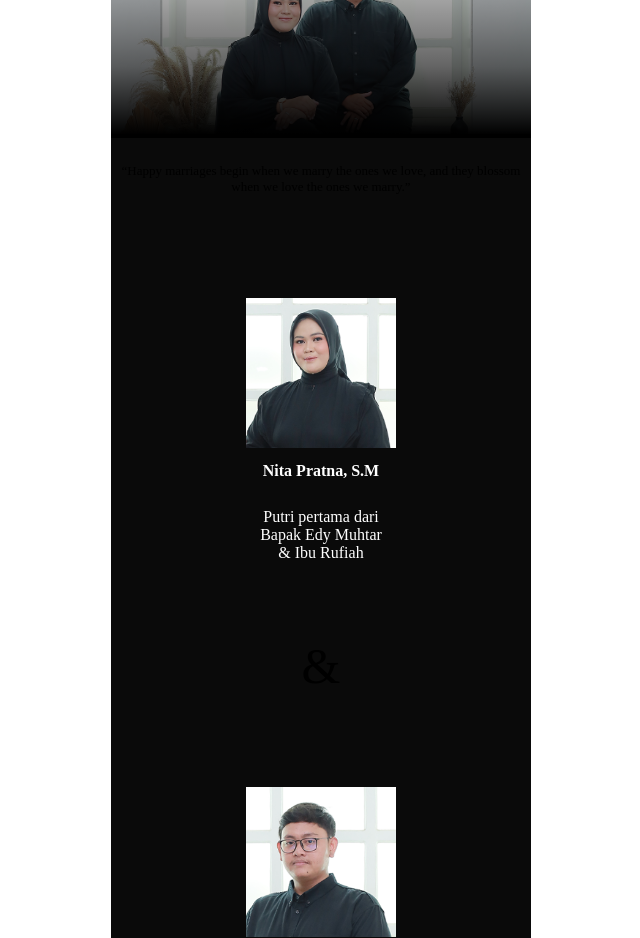
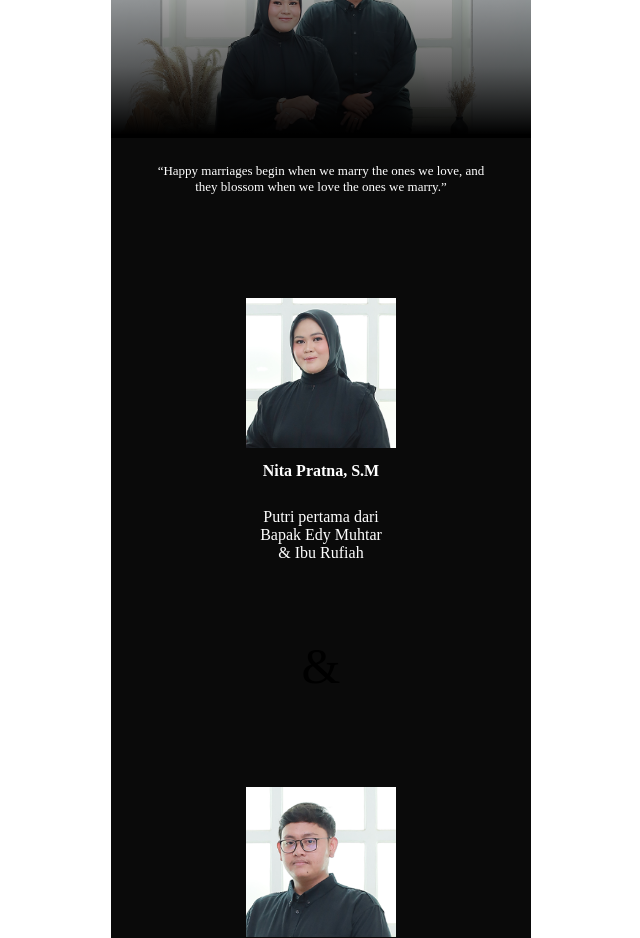
Before and after one commit to renaldi03/Nita-Renaldi, a Next.js app: page / in a window 1280 px wide. Shown: the part 1000-1938 px from the top of the page, without its empty margins (319-959 px from the left). Built offline with nearby package versions, Linux system fonts and the light colour scheme.

Commit message:
update text

```diff
--- a/components/Text1/index.tsx
+++ b/components/Text1/index.tsx
@@ -2,8 +2,8 @@ export default function Text1() {
   return (
     <div className="text-marriage">
       <p>
-        “Happy marriages begin when we marry the ones we love, and they blossom
-        when we love the ones we marry.”
+        “Happy marriages begin when we marry the ones we love, and<br></br> they
+        blossom when we love the ones we marry.”
       </p>
     </div>
   );
--- a/styles/globals.css
+++ b/styles/globals.css
@@ -80,10 +80,11 @@ section {
 
 .text-marriage{
   position:absolute;
-  margin: 0;
+  margin: ;
   text-align: center;
   align-items: center;
   height: 100px;
+  color: white;
 }
 
 .text-marriage p {
```
